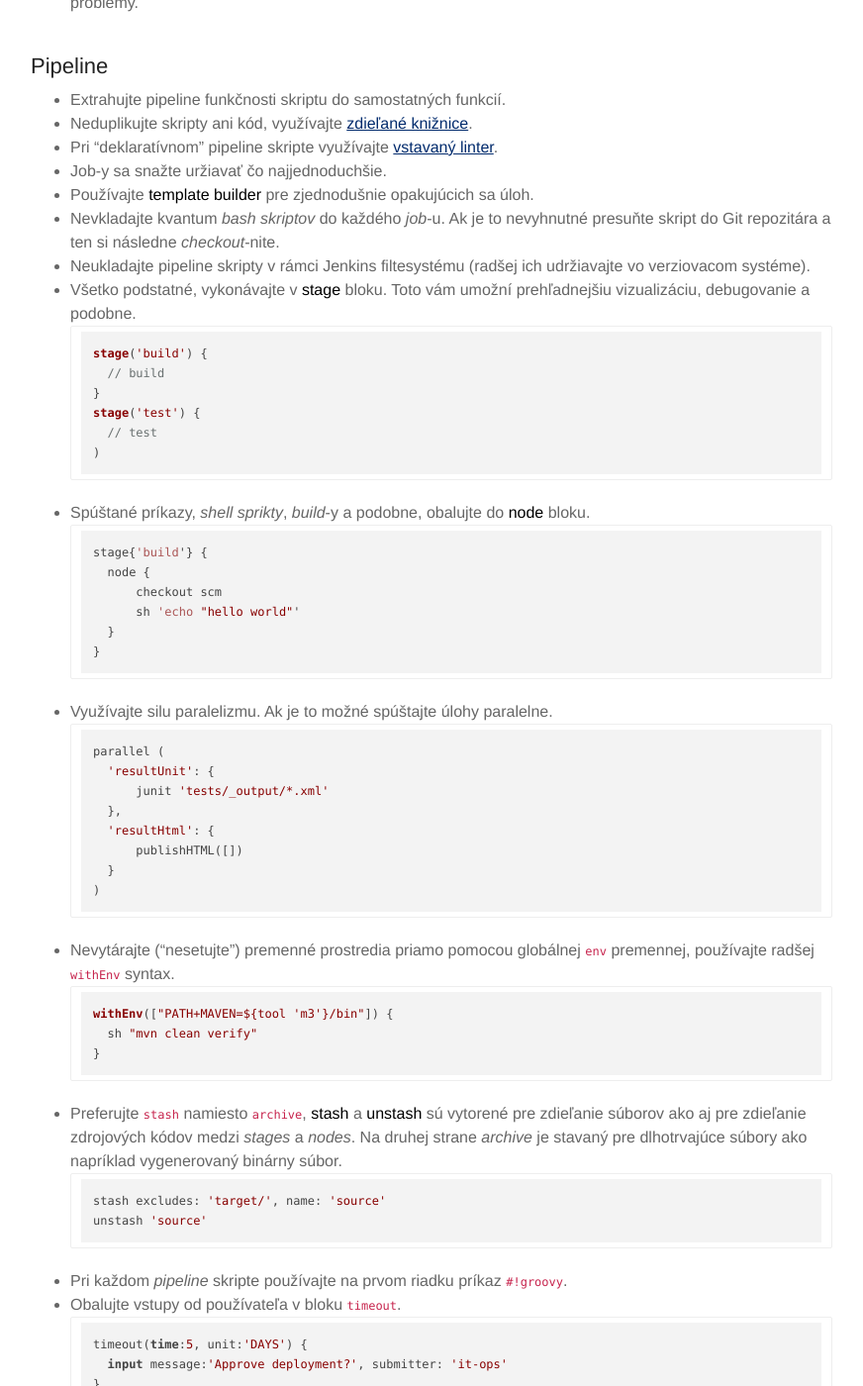
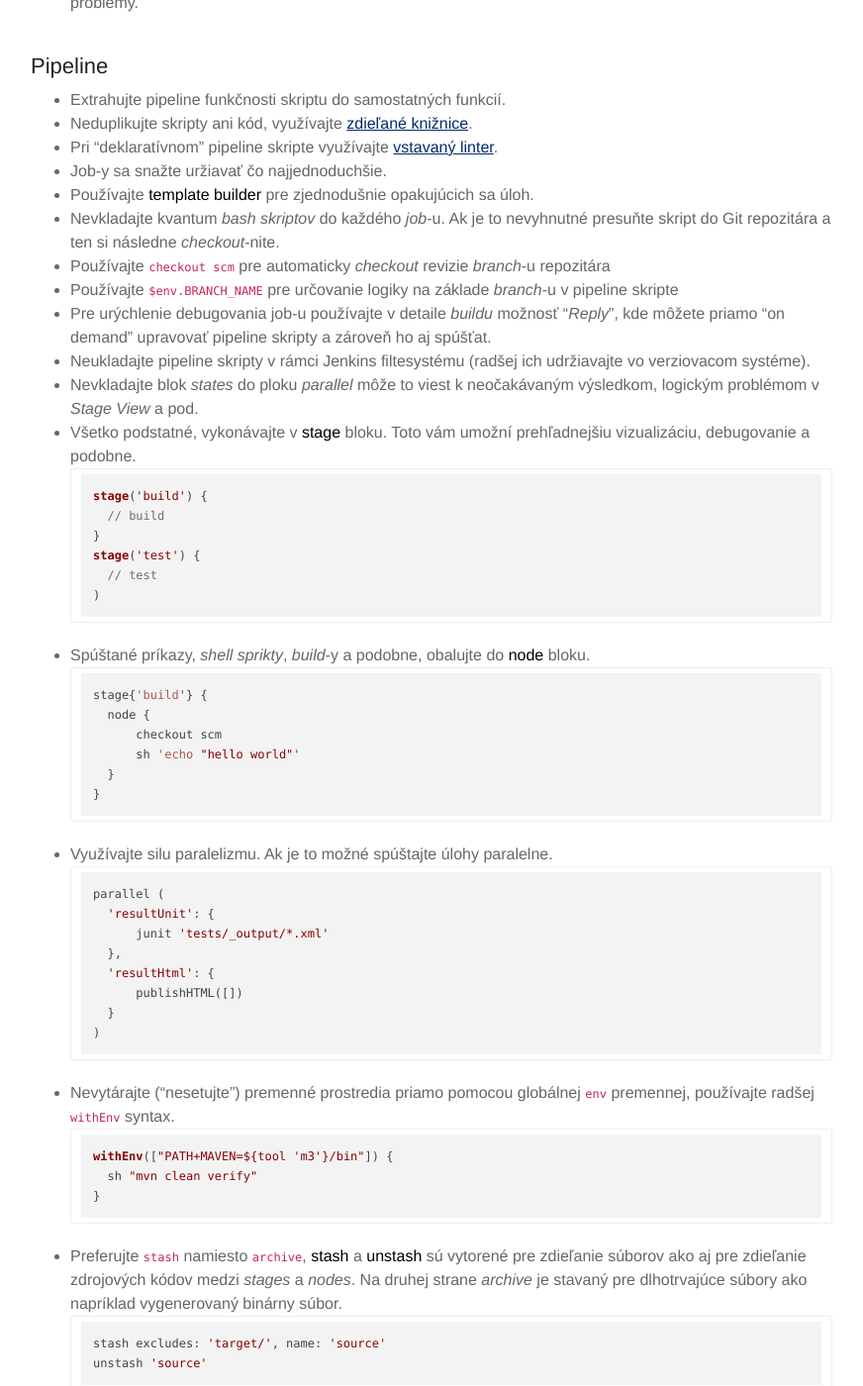
Before and after one commit to arzzen/lukasmestan.com, a Jekyll site: the page built from _posts/2017-07-12-jenkins-odporucania.markdown, in a window 1280 px wide and 1400 px high, scrolled down 959 px. Shown: the whole window at 99% size, without its empty margins (204-1076 px from the left). Built offline with Jekyll 4.4.1, drawn with Linux system fonts in a browser that asks for light colours; nearby versions of some CDN libraries; emoji names are drawn with the system emoji font; some of the changed text lies outside the part shown.

Commit message:
Update 2017-07-12-jenkins-odporucania.markdown

````diff
--- a/_posts/2017-07-12-jenkins-odporucania.markdown
+++ b/_posts/2017-07-12-jenkins-odporucania.markdown
@@ -41,7 +41,11 @@ Používanie _Jenkins_-u je veľmi intuitívne a jednoduché. Navyše, pri dodr
 - Job-y sa snažte uržiavať čo najjednoduchšie.
 - Používajte **template builder** pre zjednodušnie opakujúcich sa úloh.
 - Nevkladajte kvantum _bash skriptov_ do každého _job_-u. Ak je to nevyhnutné presuňte skript do Git repozitára a ten si následne _checkout_-nite.
+- Používajte `checkout scm` pre automaticky _checkout_ revizie _branch_-u repozitára
+- Používajte `$env.BRANCH_NAME` pre určovanie logiky na základe _branch_-u v pipeline skripte
+- Pre urýchlenie debugovania job-u používajte v detaile _buildu_ možnosť "_Reply_", kde môžete priamo "on demand" upravovať pipeline skripty a zároveň ho aj spúšťat.
 - Neukladajte pipeline skripty v rámci Jenkins filtesystému (radšej ich udržiavajte vo verziovacom systéme).
+- Nevkladajte blok _states_ do ploku _parallel_ môže to viest k neočakávaným výsledkom, logickým problémom v _Stage View_ a pod.
 - Všetko podstatné, vykonávajte v **stage** bloku. Toto vám umožní prehľadnejšiu vizualizáciu, debugovanie a podobne.
 ```groovy
 stage('build') {
@@ -83,10 +87,17 @@ Na druhej strane _archive_ je stavaný pre dlhotrvajúce súbory ako napríklad
 stash excludes: 'target/', name: 'source'
 unstash 'source'
 ```
-- Pri každom _pipeline_ skripte používajte na prvom riadku príkaz `#!groovy`.
+- Pri každom _pipeline_ skripte používajte na prvom riadku príkaz `#!groovy` alebo `#!/usr/bin/env groovy`.
 - Obalujte vstupy od používateľa v bloku `timeout`.
 ```groovy
 timeout(time:5, unit:'DAYS') {
     input message:'Approve deployment?', submitter: 'it-ops'
 }
 ```
+- V prípade, že potrebujete pracovať s asociativným poľom `[key,value]` použíte `Map` funkciu:
+```groovy
+@NonCPS
+def entries(m) {
+    m.collect {k, v -> [k, v]}
+}
+```
````
Also changed, not shown: other parts of _posts/2017-07-12-jenkins-odporucania.markdown (+1 -1 lines).
